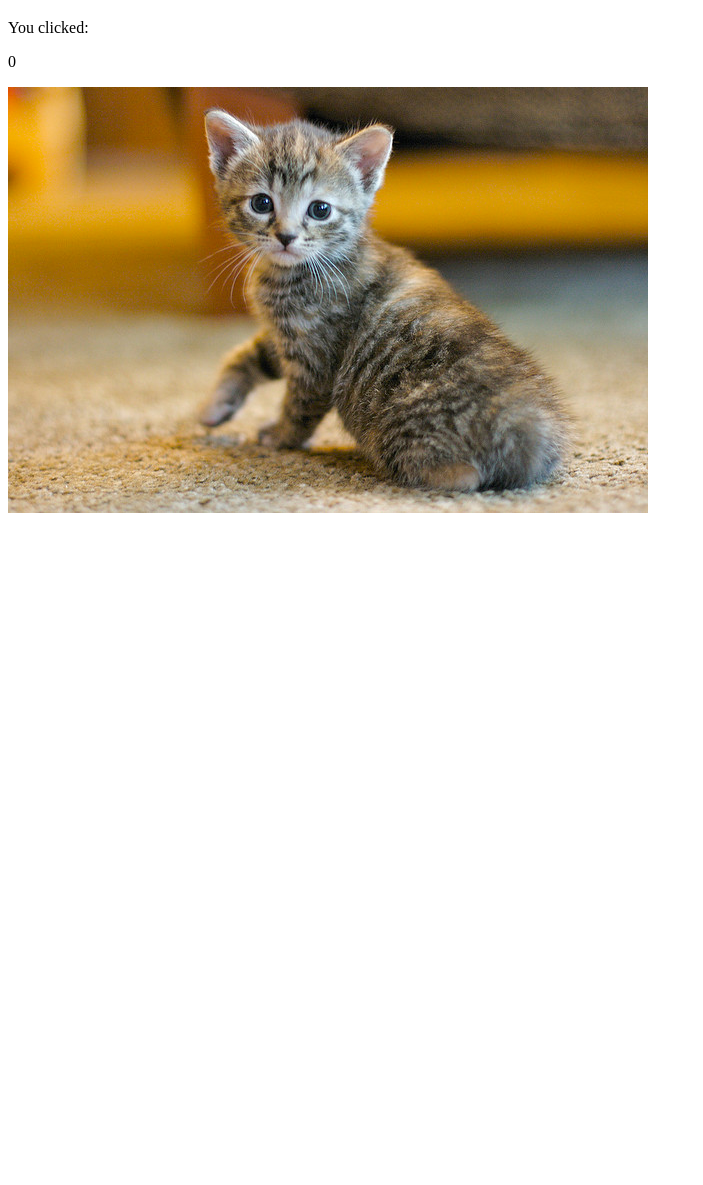
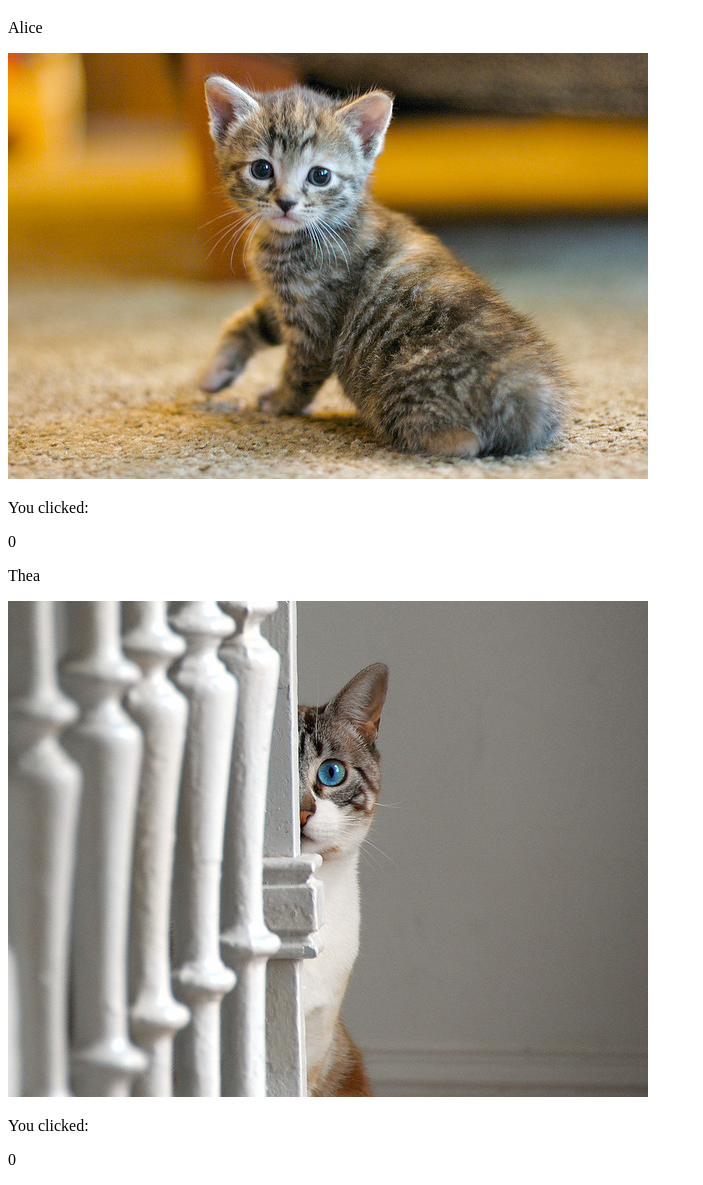
Before and after one commit to tianhaoz95/Udacity-CatClicker, a plain HTML site: page index.html in a window 1280 px wide. Shown: the part 61-1246 px from the top of the page, without its empty margins (0-703 px from the left). Before the commit the page ends 800 px from the top, so only its background shows below. Drawn offline with nearby package versions, Linux system fonts and the light colour scheme.

Commit message:
spec change 1

```diff
--- a/index.html
+++ b/index.html
@@ -2,29 +2,31 @@
 <html>
 <head>
 <meta charset="UTF-8">
+
 <title>Cat Clicker</title>
+
 <script src="https://ajax.googleapis.com/ajax/libs/jquery/3.1.1/jquery.min.js"></script>
+
 </head>
 
 <body>
 <h1>Welcome to Cat Clicker!</h1>
 
+<p id="catName1"><p>
+<a id="cat_img1">
+  <img src="img/cat1.jpg">
+</a>
 <p>You clicked: </p>
-<p id="count">0</p>
+<p id="count1">0</p>
 
-<a id="cat_img">
-  <img src="img/cat.jpg">
+<p id="catName2"><p>
+<a id="cat_img2">
+  <img src="img/cat2.jpg">
 </a>
+<p>You clicked: </p>
+<p id="count2">0</p>
 
-<script>
-  var count = 0;
-
-  $('#cat_img').click(function() {
-    count = count + 1;
-    $('#count').text(count);
-  });
-</script>
-
+<script src="script/main.js"></script>
 
 </body>
 
--- /dev/null
+++ b/script/main.js
@@ -0,0 +1,21 @@
+var count1 = 0;
+var count2 = 0;
+var cat_name_1 = "Alice";
+var cat_name_2 = "Thea";
+
+$(document).ready(function() {
+  $('#count1').text(count1);
+  $('#count2').text(count2);
+  $('#catName1').text(cat_name_1);
+  $('#catName2').text(cat_name_2);
+});
+
+$('#cat_img1').click(function() {
+  count1 = count1 + 1;
+  $('#count1').text(count1);
+});
+
+$('#cat_img2').click(function() {
+  count2 = count2 + 1;
+  $('#count2').text(count2);
+});
```
Also changed, not shown: img/cat1.jpg (renamed from img/cat.jpg), img/cat2.jpg (added).
